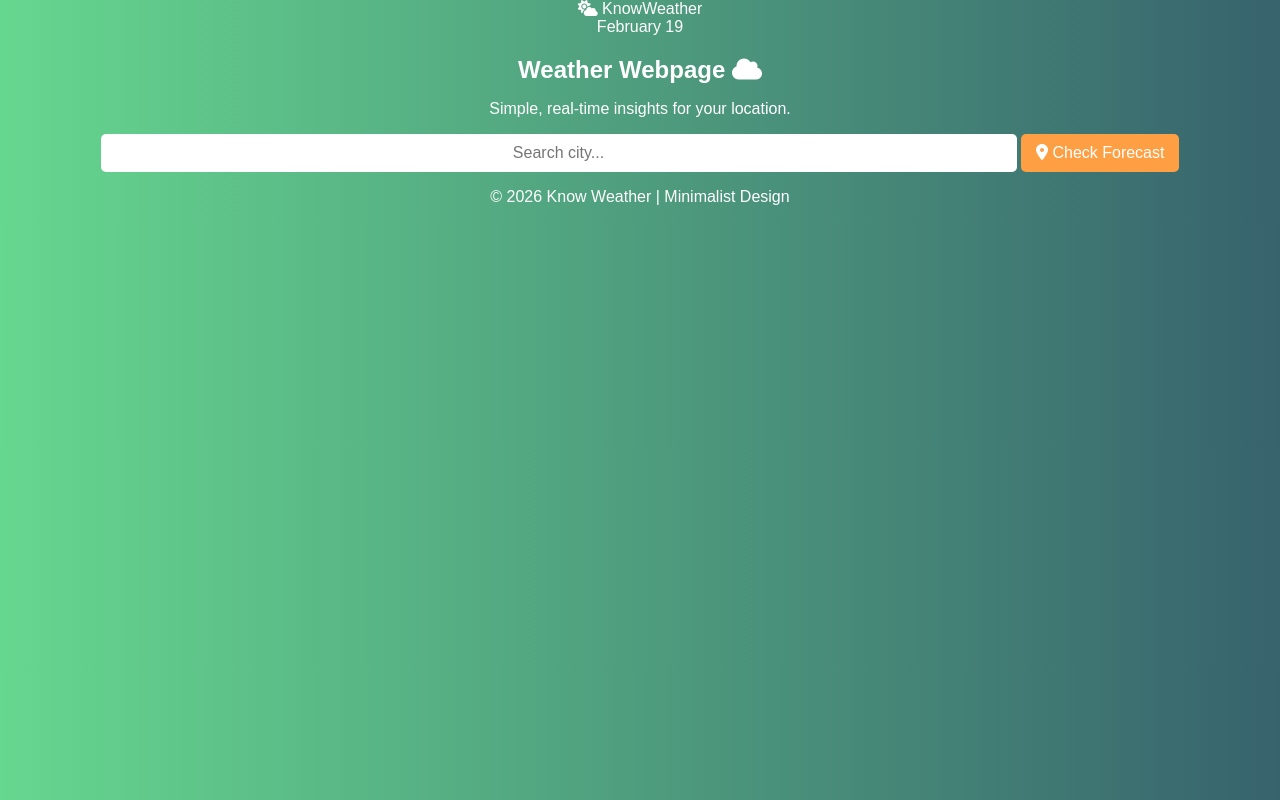
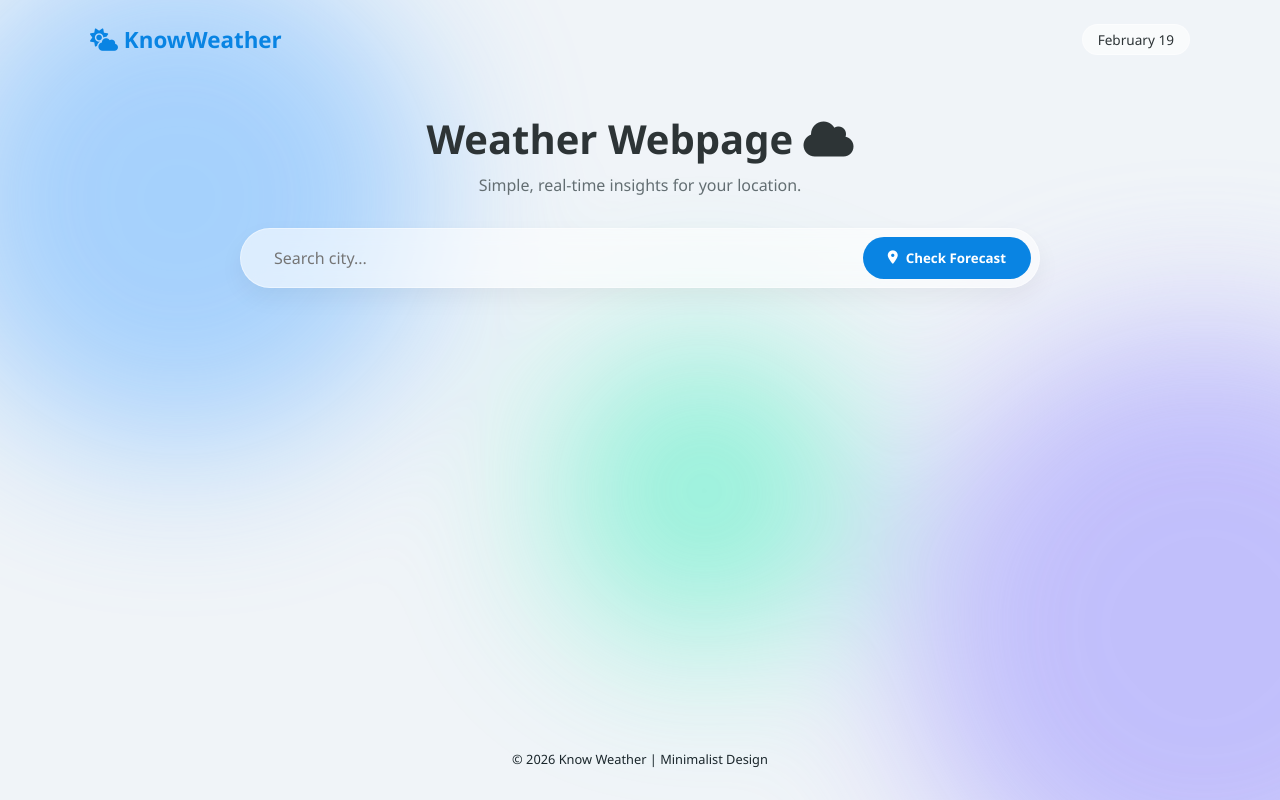
Before and after one commit to owsam22/weather-app, a plain HTML site: page index.html in a window 1280 px wide. Drawn offline with Linux system fonts and the light colour scheme.

Commit message:
Refactor CSS styles and enhance layout

```diff
--- a/style.css
+++ b/style.css
@@ -1,94 +1,179 @@
-/* General Styles */
-body {
-    font-family: 'Arial', sans-serif;
-    text-align: center;
-    background: linear-gradient(to right, #66d78f, #37636d);
-    color: white;
+:root {
+    --glass: rgba(255, 255, 255, 0.6);
+    --border: rgba(255, 255, 255, 0.4);
+    --text: #2d3436;
+    --accent: #0984e3;
+}
+
+* {
     margin: 0;
     padding: 0;
+    box-sizing: border-box;
+    font-family: 'Segoe UI', system-ui, sans-serif;
 }
 
-/* Container */
-.container {
-    width: 90%;
-    max-width: 450px;
-    margin: 30px auto;  /* Shifted slightly higher */
-    padding: 20px;
-    background: rgba(255, 255, 255, 0.2);
-    border-radius: 15px;
-    backdrop-filter: blur(10px);
-    box-shadow: 0px 0px 15px rgba(0, 0, 0, 0.3);
+body {
+    background: #f0f4f8;
+    color: var(--text);
+    min-height: 100vh;
+    overflow-x: hidden;
+    display: flex;
+    flex-direction: column;
 }
 
-/* Title */
-h1 {
-    color: white;
-    margin-bottom: 15px;
+/* Dynamic Background Media */
+.background-media {
+    position: fixed;
+    top: 0;
+    left: 0;
+    width: 100%;
+    height: 100%;
+    z-index: -1;
+    filter: blur(80px);
+    opacity: 0.6;
 }
 
-/* Search Box */
-.search-box {
-    display: flex;
-    justify-content: center;
-    gap: 10px;
-    margin-bottom: 20px;
+.orb {
+    position: absolute;
+    border-radius: 50%;
 }
 
-input {
-    padding: 10px;
-    font-size: 16px;
-    width: 70%;
-    border-radius: 5px;
-    border: none;
-    outline: none;
+.orb-1 { width: 500px; height: 500px; background: #74b9ff; top: -10%; left: -10%; animation: drift 15s infinite alternate; }
+.orb-2 { width: 600px; height: 600px; background: #a29bfe; bottom: -10%; right: -10%; animation: drift 20s infinite alternate-reverse; }
+.orb-3 { width: 300px; height: 300px; background: #55efc4; top: 40%; left: 40%; animation: drift 12s infinite linear; }
+
+@keyframes drift {
+    from { transform: translate(0, 0); }
+    to { transform: translate(100px, 50px); }
+}
+
+/* Header */
+.app-header {
+    padding: 1.5rem 5%;
+}
+
+.nav-content {
+    max-width: 1100px;
+    margin: 0 auto;
+    display: flex;
+    justify-content: space-between;
+    align-items: center;
+}
+
+.brand {
+    font-size: 1.4rem;
+    font-weight: 800;
+    color: var(--accent);
+}
+
+.date-tag {
+    background: var(--glass);
+    padding: 5px 15px;
+    border-radius: 20px;
+    font-size: 0.85rem;
+    border: 1px solid var(--border);
+}
+
+/* Search Area */
+.content-wrapper {
+    flex: 1;
+    max-width: 800px;
+    width: 90%;
+    margin: 2rem auto;
     text-align: center;
 }
 
-button {
-    padding: 10px 15px;
-    font-size: 16px;
-    background-color: #ff9f43;
+.hero h1 {
+    font-size: 2.5rem;
+    margin-bottom: 0.5rem;
+    font-weight: 800;
+}
+
+.hero p {
+    color: #636e72;
+    margin-bottom: 2rem;
+}
+
+.search-container {
+    display: flex;
+    background: var(--glass);
+    backdrop-filter: blur(10px);
+    border: 1px solid var(--border);
+    padding: 8px;
+    border-radius: 100px;
+    box-shadow: 0 10px 25px rgba(0,0,0,0.05);
+}
+
+#City {
+    flex: 1;
+    background: transparent;
+    border: none;
+    outline: none;
+    padding: 10px 25px;
+    font-size: 1rem;
+}
+
+#but {
+    background: var(--accent);
     color: white;
     border: none;
-    border-radius: 5px;
+    padding: 12px 25px;
+    border-radius: 100px;
     cursor: pointer;
-    transition: 0.3s ease;
+    font-weight: 600;
+    transition: 0.3s;
+    display: flex;
+    align-items: center;
+    gap: 8px;
 }
 
-button:hover {
-    background-color: #ff6b6b;
+#but:hover {
+    background: #0773c5;
+    transform: translateY(-1px);
 }
 
-
-#loading {
-    font-size: 18px;
-    color: yellow;
-    margin-top: 10px;
-    display: none;
+/* Result Area */
+#weather-info:not(:empty), #forecast-info:not(:empty) {
+    margin-top: 2rem;
+    background: var(--glass);
+    backdrop-filter: blur(15px);
+    border: 1px solid var(--border);
+    border-radius: 24px;
+    padding: 2rem;
+    box-shadow: 0 20px 40px rgba(0,0,0,0.05);
 }
 
-#weather-info {
-    margin-top: 20px;
-    font-size: large;
-    display: none;
-    text-align: left;
-    padding: 10px;
-    background: rgba(255, 255, 255, 0.2);
-    border-radius: 10px;
+/* Simple Loader */
+.hidden { display: none; }
+.loader-dots {
+    display: flex;
+    justify-content: center;
+    gap: 5px;
+    margin: 2rem 0;
+}
+.loader-dots span {
+    width: 8px;
+    height: 8px;
+    background: var(--accent);
+    border-radius: 50%;
+    animation: bounce 0.5s infinite alternate;
+}
+.loader-dots span:nth-child(2) { animation-delay: 0.1s; }
+.loader-dots span:nth-child(3) { animation-delay: 0.2s; }
+
+@keyframes bounce { to { transform: translateY(-10px); opacity: 0.5; } }
+
+/* Footer */
+.app-footer {
+    text-align: center;
+    padding: 2rem;
+    font-size: 0.8rem;
+    color: #1a262b;
 }
 
-#weather-info p {
-    margin: 8px 0;
+/* Responsive */
+@media (max-width: 600px) {
+    .hero h1 { font-size: 1.8rem; }
+    #but span { display: none; }
+    #but { padding: 12px 15px; }
 }
-@media only screen and (max-width: 768px) {
-    .search-bar input {
-        width: 60%;
-    }
-    .search-bar button {
-        width: 35%;
-    }
-
-    h1 {
-        font-size: 28px;
-    }
-}
```
